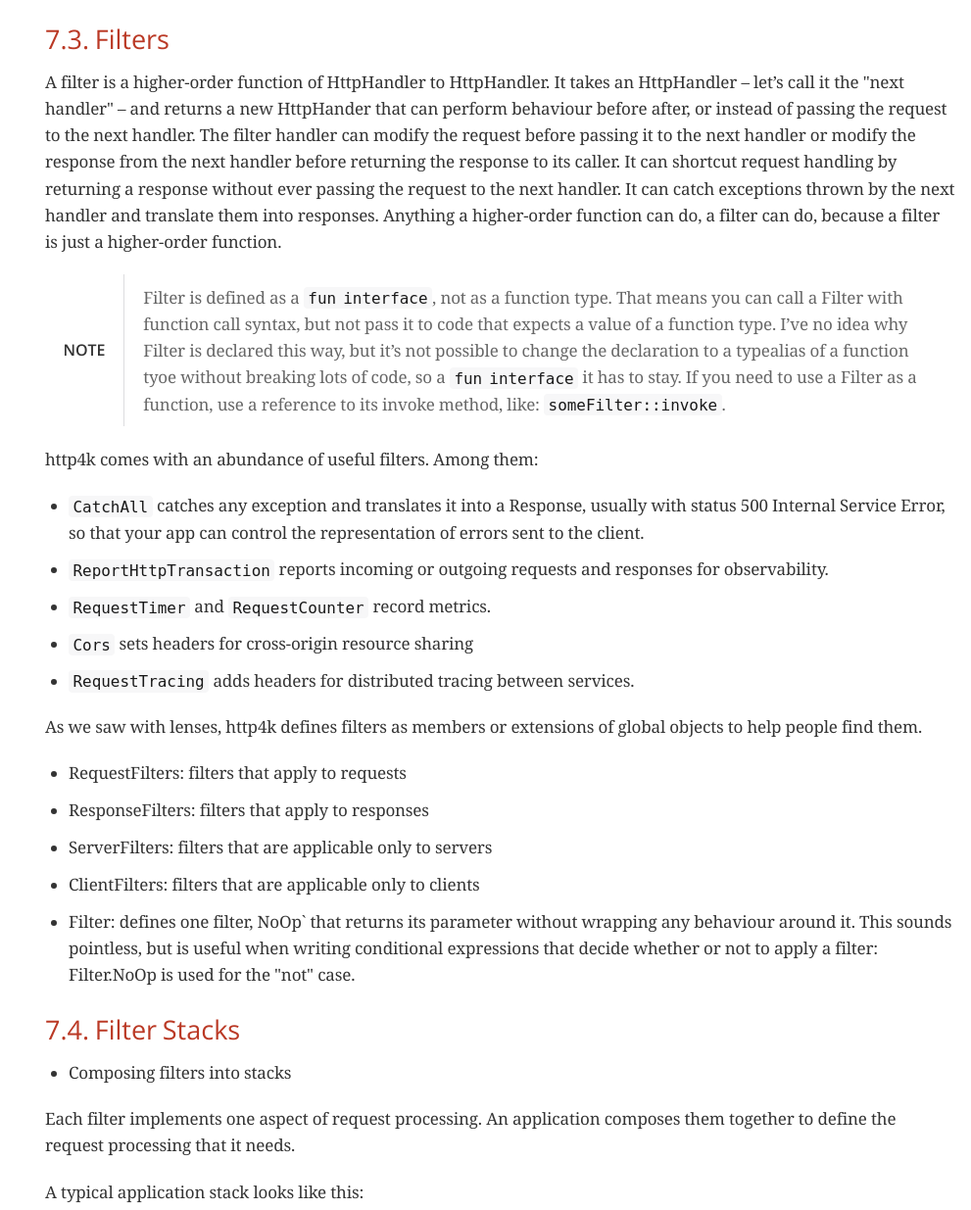
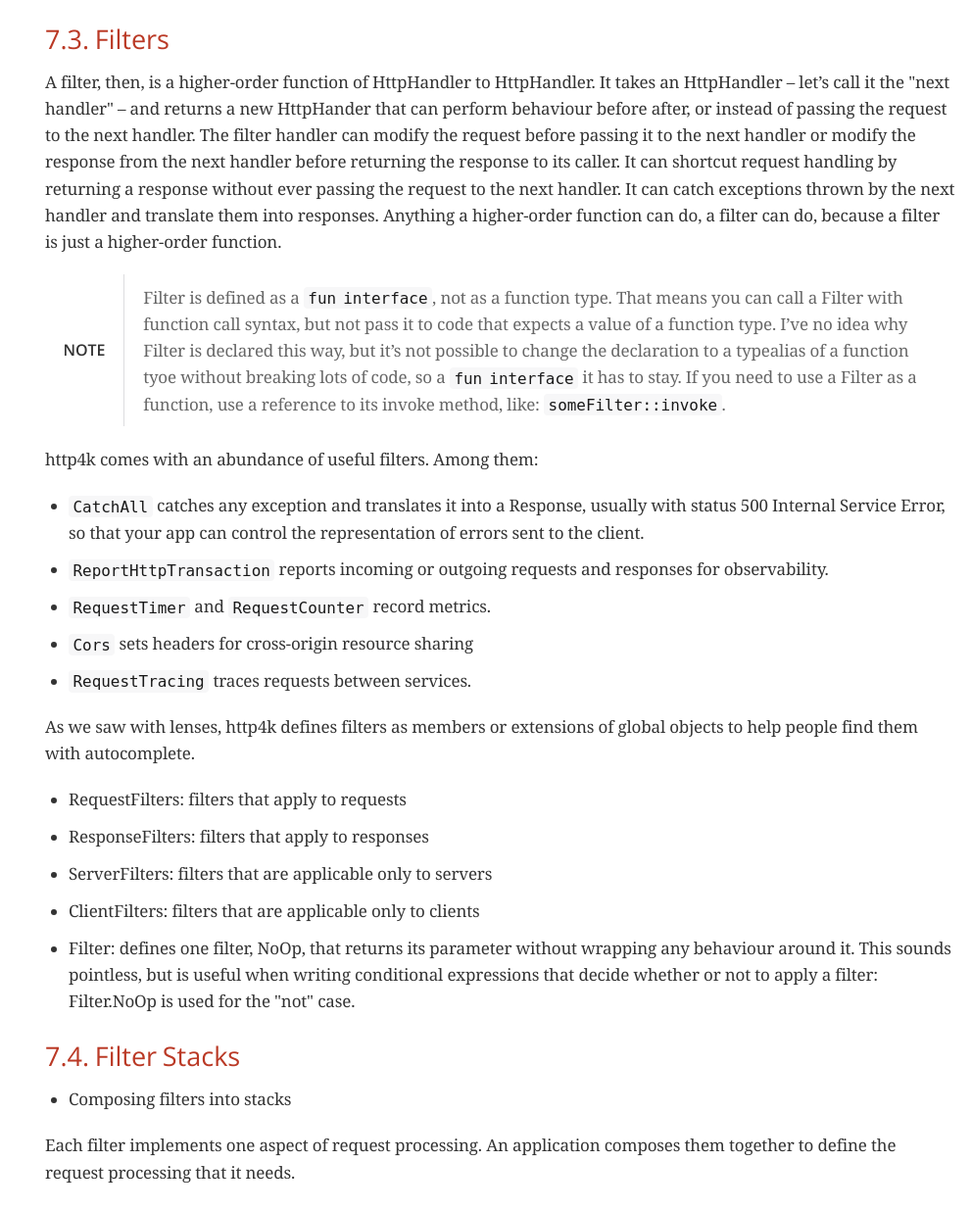
Before and after one commit to learn-http4k-with-tests/learn-http4k-with-tests.github.io, a plain HTML site: page book/filters-and-stacks.html in a window 1280 px wide. Shown: the part 5317-6552 px from the top of the page at 98% size, without its empty margins (289-1280 px from the left). Drawn offline with nearby package versions, Linux system fonts and the light colour scheme; a web font is replaced by a local one.

Commit message:
update book to f7f2fa4

```diff
--- a/book/filters-and-stacks.html
+++ b/book/filters-and-stacks.html
@@ -818,7 +818,7 @@ http4k&#8217;s use of LensFailure exceptions is a design compromise. The type de
 <div class="sect2">
 <h3 id="_filters">7.3. Filters</h3>
 <div class="paragraph">
-<p>A filter is a higher-order function of HttpHandler to HttpHandler. It takes an HttpHandler – let&#8217;s call it the "next handler" – and returns a new HttpHander that can perform behaviour before after, or instead of passing the request to the next handler.  The filter handler can modify the request before passing it to the next handler or modify the response from the next handler before returning the response to its caller. It can shortcut request handling by returning a response without ever passing the request to the next handler. It can catch exceptions thrown by the next handler and translate them into responses. Anything a higher-order function can do, a filter can do, because a filter is just a higher-order function.</p>
+<p>A filter, then, is a higher-order function of HttpHandler to HttpHandler. It takes an HttpHandler – let&#8217;s call it the "next handler" – and returns a new HttpHander that can perform behaviour before after, or instead of passing the request to the next handler. The filter handler can modify the request before passing it to the next handler or modify the response from the next handler before returning the response to its caller. It can shortcut request handling by returning a response without ever passing the request to the next handler. It can catch exceptions thrown by the next handler and translate them into responses. Anything a higher-order function can do, a filter can do, because a filter is just a higher-order function.</p>
 </div>
 <div class="admonitionblock note">
 <table>
@@ -850,12 +850,12 @@ Filter is defined as a <code>fun interface</code>, not as a function type.  That
 <p><code>Cors</code> sets headers for cross-origin resource sharing</p>
 </li>
 <li>
-<p><code>RequestTracing</code> adds headers for distributed tracing between services.</p>
+<p><code>RequestTracing</code> traces requests between services.</p>
 </li>
 </ul>
 </div>
 <div class="paragraph">
-<p>As we saw with lenses, http4k defines filters as members or extensions of global objects to help people find them.</p>
+<p>As we saw with lenses, http4k defines filters as members or extensions of global objects to help people find them with autocomplete.</p>
 </div>
 <div class="ulist">
 <ul>
@@ -872,7 +872,7 @@ Filter is defined as a <code>fun interface</code>, not as a function type.  That
 <p>ClientFilters: filters that are applicable only to clients</p>
 </li>
 <li>
-<p>Filter: defines one filter, NoOp` that returns its parameter without wrapping any behaviour around it.  This sounds pointless, but is useful when writing conditional expressions that decide whether or not to apply a filter: Filter.NoOp is used for the "not" case.</p>
+<p>Filter: defines one filter, NoOp, that returns its parameter without wrapping any behaviour around it.  This sounds pointless, but is useful when writing conditional expressions that decide whether or not to apply a filter: Filter.NoOp is used for the "not" case.</p>
 </li>
 </ul>
 </div>
```
Also changed, not shown: book/book-all.html (+8 -8 lines).
